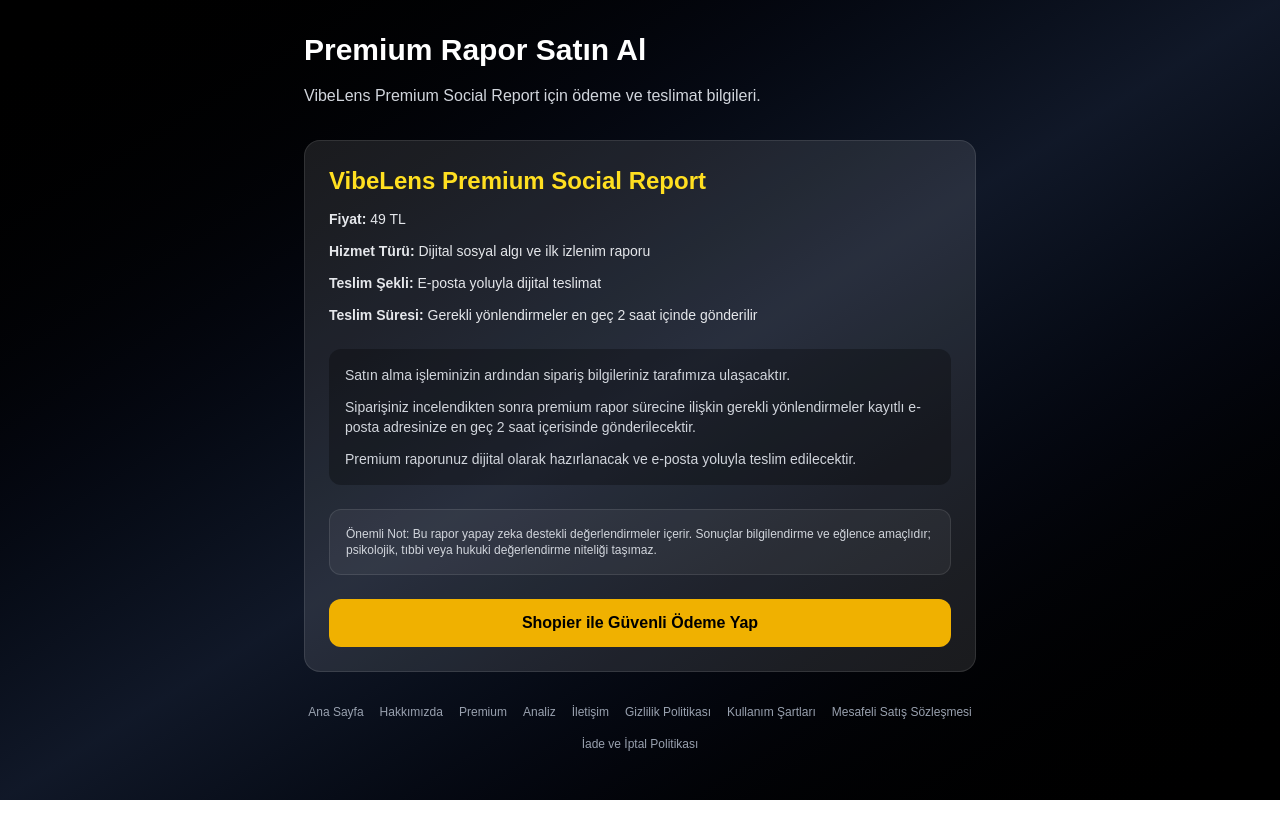
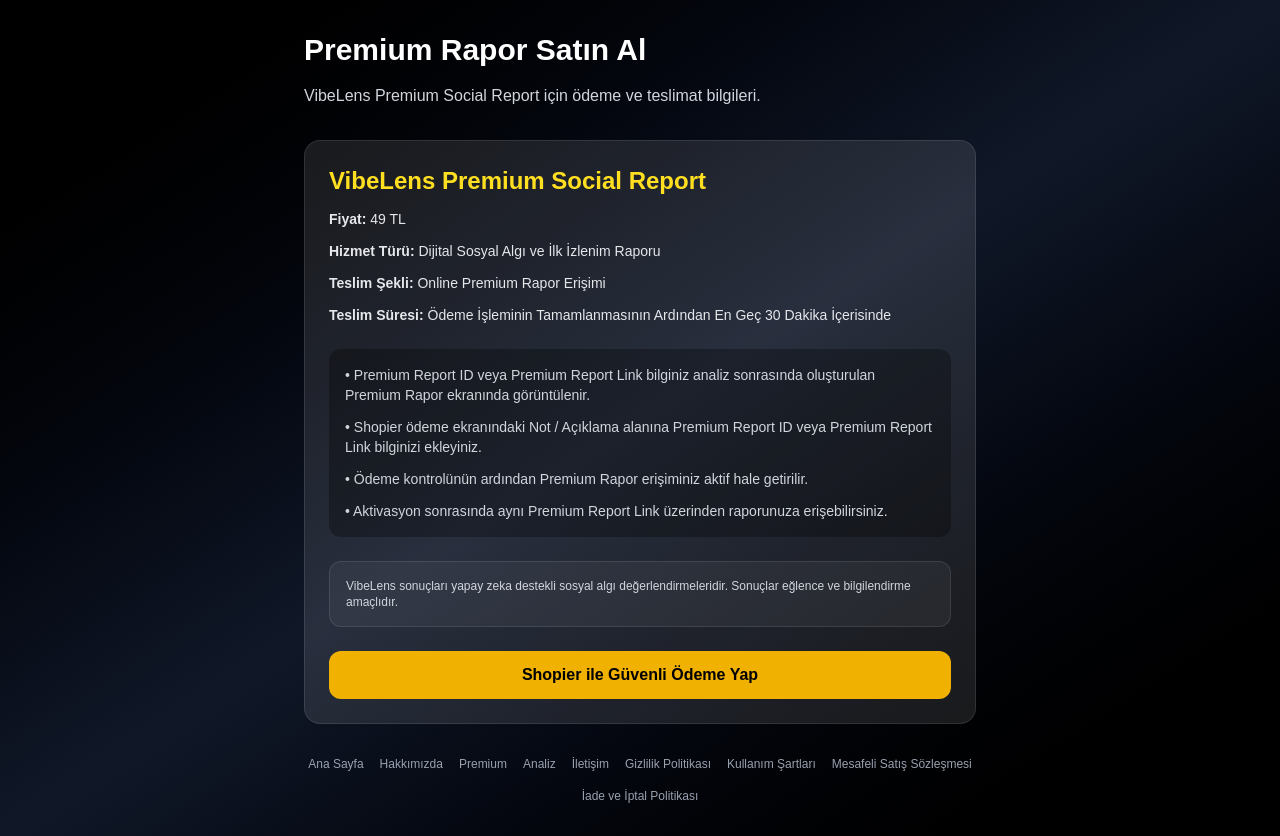
Before and after one commit to safakbahar68-lgtm/vibelens-ai, a Next.js app: page /payment in a window 1280 px wide. Before the commit the page ends 800 px from the top, so only its background shows below. Built offline with nearby package versions, Linux system fonts and the light colour scheme.

Commit message:
update payment instructions

```diff
--- a/app/payment/page.tsx
+++ b/app/payment/page.tsx
@@ -21,28 +21,33 @@
 
           <div className="space-y-3 text-sm text-gray-200 mb-6">
             <p><strong>Fiyat:</strong> 49 TL</p>
-            <p><strong>Hizmet Türü:</strong> Dijital sosyal algı ve ilk izlenim raporu</p>
-            <p><strong>Teslim Şekli:</strong> E-posta yoluyla dijital teslimat</p>
-            <p><strong>Teslim Süresi:</strong> Gerekli yönlendirmeler en geç 2 saat içinde gönderilir</p>
+            <p><strong>Hizmet Türü:</strong> Dijital Sosyal Algı ve İlk İzlenim Raporu</p>
+            <p><strong>Teslim Şekli:</strong> Online Premium Rapor Erişimi</p>
+            <p><strong>Teslim Süresi:</strong> Ödeme İşleminin Tamamlanmasının Ardından En Geç 30 Dakika İçerisinde</p>
           </div>
 
           <div className="bg-black/30 rounded-xl p-4 mb-6 text-sm text-gray-300 space-y-3">
             <p>
-              Satın alma işleminizin ardından sipariş bilgileriniz tarafımıza ulaşacaktır.
+              • Premium Report ID veya Premium Report Link bilginiz analiz sonrasında oluşturulan Premium Rapor ekranında görüntülenir.
             </p>
 
             <p>
-              Siparişiniz incelendikten sonra premium rapor sürecine ilişkin gerekli yönlendirmeler kayıtlı e-posta adresinize en geç 2 saat içerisinde gönderilecektir.
+              • Shopier ödeme ekranındaki Not / Açıklama alanına Premium Report ID veya Premium Report Link bilginizi ekleyiniz.
             </p>
 
             <p>
-              Premium raporunuz dijital olarak hazırlanacak ve e-posta yoluyla teslim edilecektir.
+              • Ödeme kontrolünün ardından Premium Rapor erişiminiz aktif hale getirilir.
+            </p>
+
+            <p>
+              • Aktivasyon sonrasında aynı Premium Report Link üzerinden raporunuza erişebilirsiniz.
             </p>
           </div>
 
           <div className="bg-white/5 border border-white/10 rounded-xl p-4 mb-6 text-xs text-gray-300">
             <p>
-              Önemli Not: Bu rapor yapay zeka destekli değerlendirmeler içerir. Sonuçlar bilgilendirme ve eğlence amaçlıdır; psikolojik, tıbbi veya hukuki değerlendirme niteliği taşımaz.
+              VibeLens sonuçları yapay zeka destekli sosyal algı değerlendirmeleridir.
+              Sonuçlar eğlence ve bilgilendirme amaçlıdır.
             </p>
           </div>
 
```
